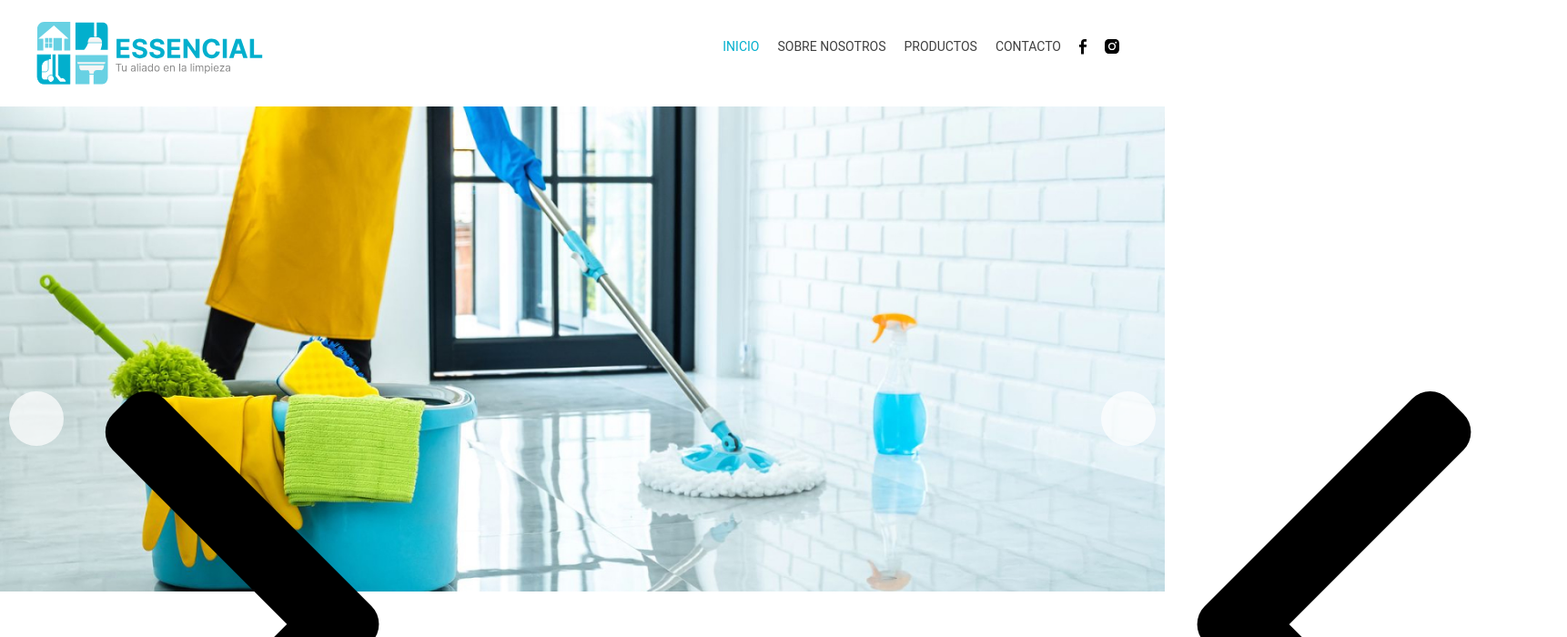
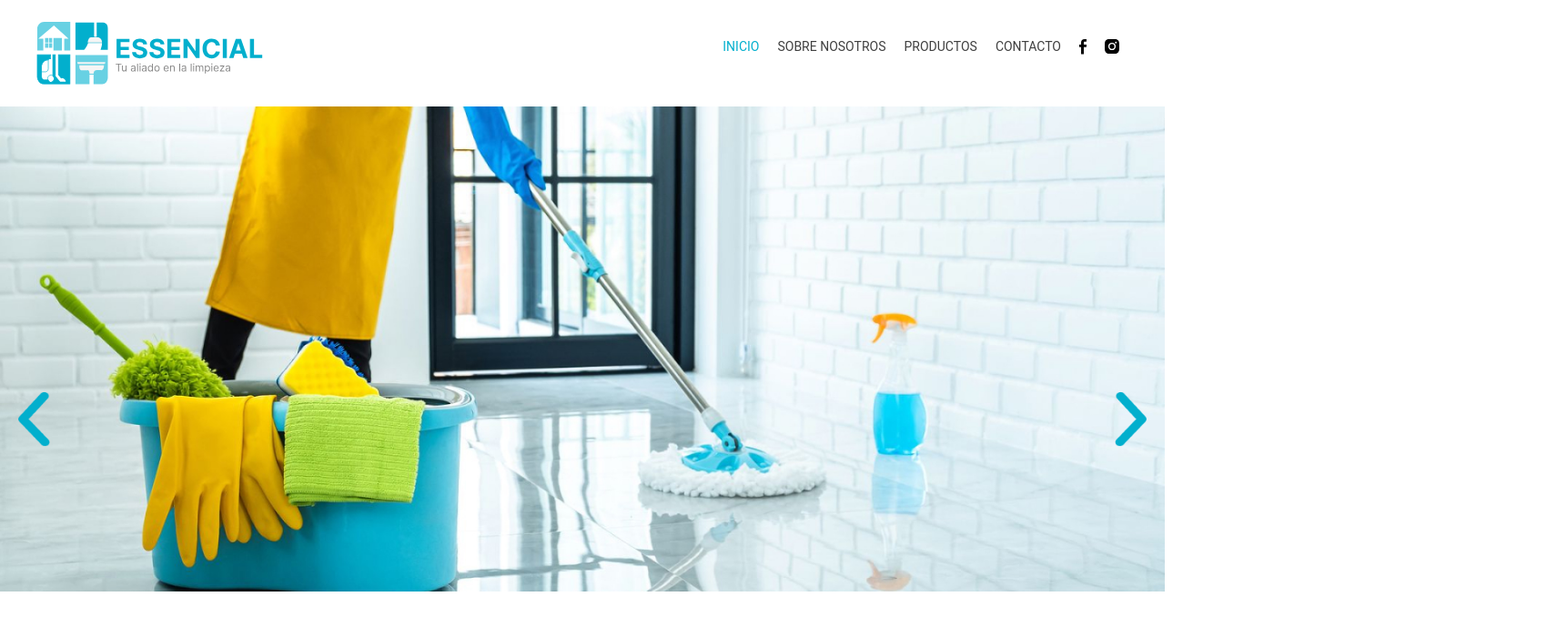
Before and after one commit to rambay/essencial-react, a React (Create React App) app: page / in a window 1280 px wide. Shown: the top 700 px of the page at 91% size, 1722 px wide, since content can reach past the window. Built offline with nearby package versions, Linux system fonts and the light colour scheme.

Commit message:
fix bug icons slider

```diff
--- a/src/App.css
+++ b/src/App.css
@@ -103,28 +103,21 @@ a.active {
 
 .slider__btn {
   position: absolute;
-  width: 60px;
-  height: 60px;
-  background-color: rgba(255, 255, 255, 0.7);
   top: 50%;
   transform: translateY(50%);
-  font-size: 50px;
-  font-weight: bold;
-  text-align: center;
-  border-radius: 50%;
   cursor: pointer;
 }
 
-.slider__btn:hover {
-  background-color: #fff;
+.slider__btn img {
+  width: 35px;
 }
 
 .slider__btn--left {
-  left: 10px;
+  left: 20px;
 }
 
 .slider__btn--right {
-  right: 10px;
+  right: 20px;
 }
 
 /* Slider */
--- a/src/Componentes/Slider.js
+++ b/src/Componentes/Slider.js
@@ -65,10 +65,10 @@ function Slider() {
         </div>
       </div>
       <div className="slider__btn slider__btn--right" onClick={Next}>
-        <img src="./assets/left-arrow.png" alt="Left" />
+        <img src="./assets/right-arrow.png" alt="Right" />
       </div>
       <div className="slider__btn slider__btn--left" onClick={Prev}>
-        <img src="./assets/right-arrow.png" alt="Right" />
+        <img src="./assets/left-arrow.png" alt="Left" />
       </div>
     </div>
   );
```
Also changed, not shown: public/assets/left-arrow.png, public/assets/right-arrow.png.
